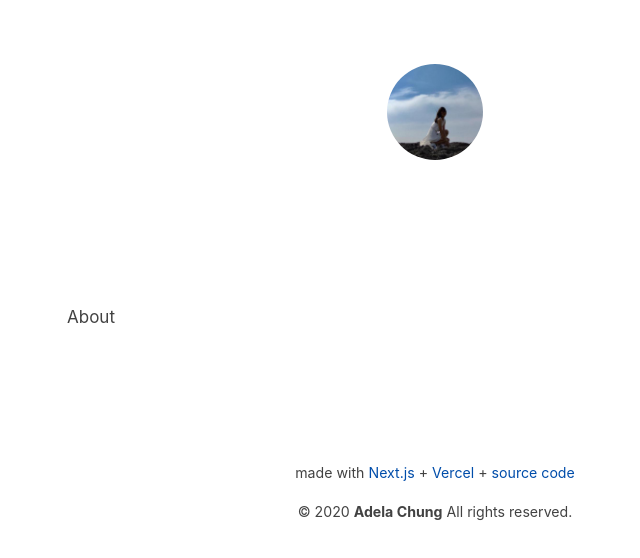
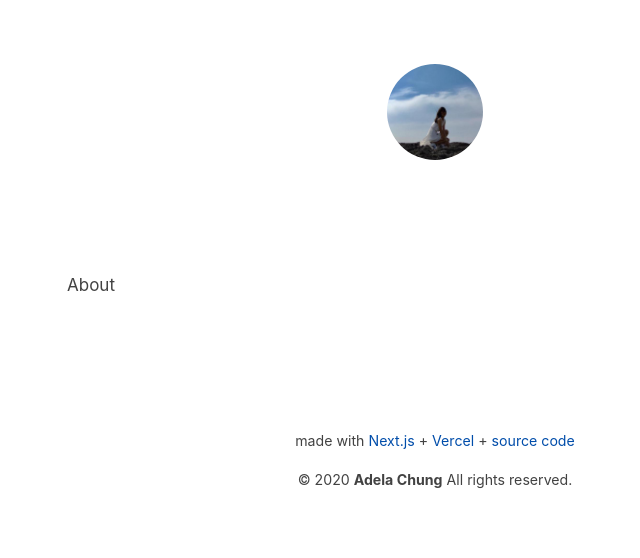
Before and after one commit to love-adela/adela.love, a Next.js app: page /about in a window 1280 px wide. Shown: the top 558 px of the page, without its empty margins (205-845 px from the left). Built offline with nearby package versions, Linux system fonts and the light colour scheme; a web font is replaced by a local one.

Commit message:
component 간격 조금 더 줄임

```diff
--- a/components/layout.module.css
+++ b/components/layout.module.css
@@ -1,7 +1,7 @@
 .container {
   max-width: 48rem;
   padding: 0 1rem;
-  margin: 9rem auto 6rem;
+  margin: 7rem auto 6rem;
 }
 
 .header {
```
Also changed, not shown: posts/graph.md (added).
